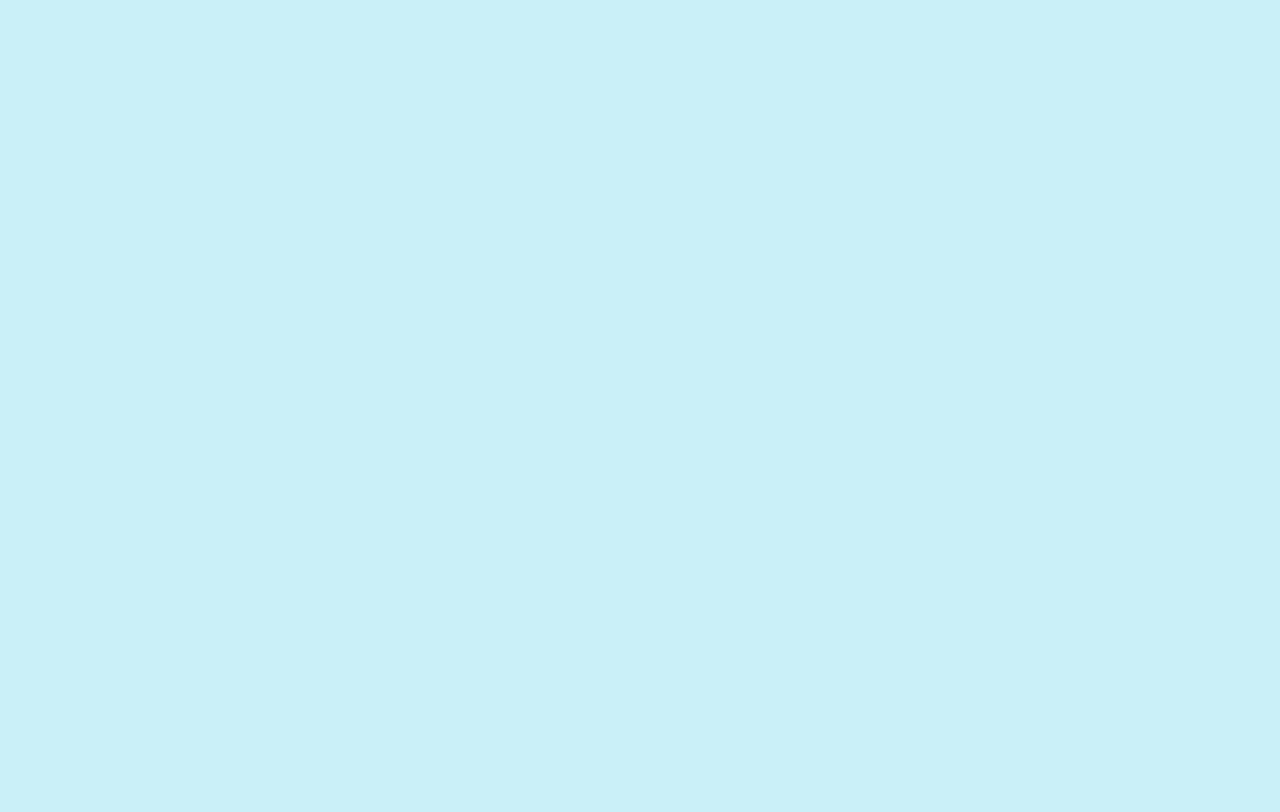
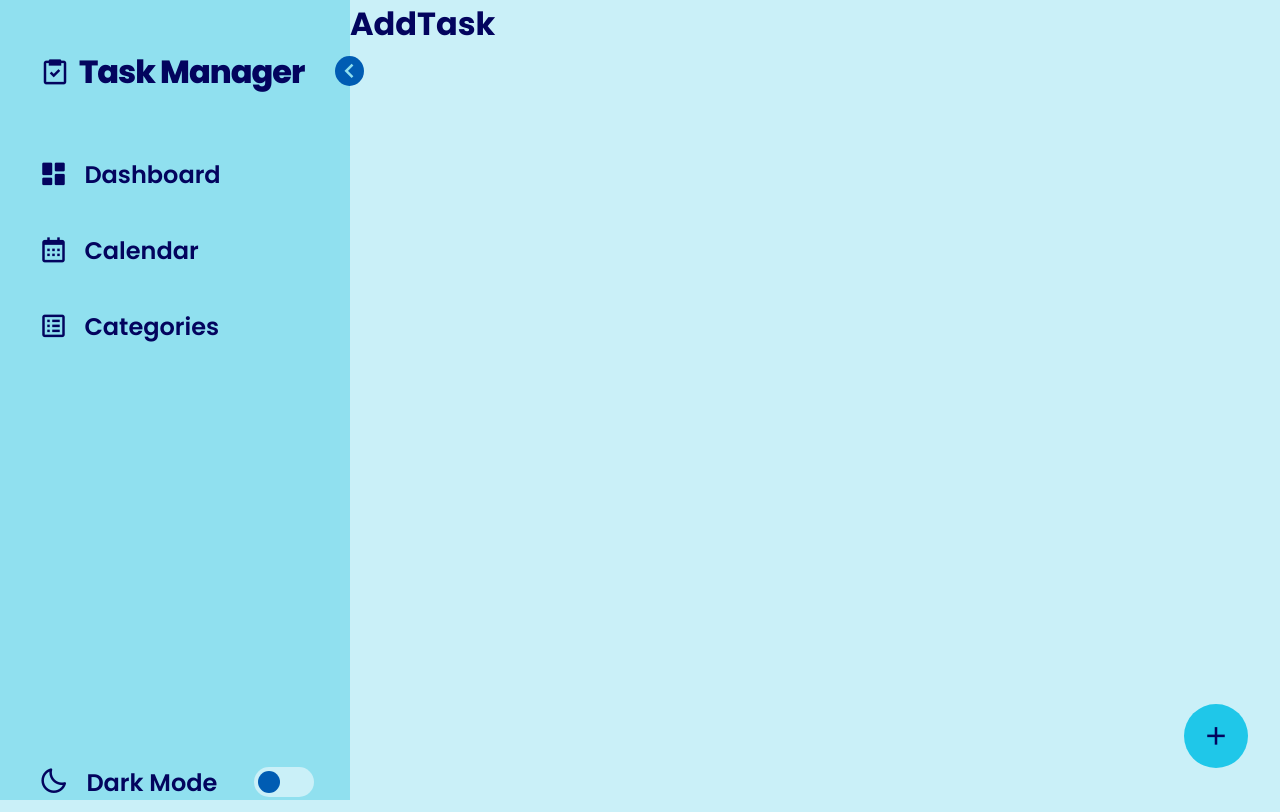
Before and after one commit to WaltsonZh/Organask, a React (Vite) app: page /addtask in a window 1280 px wide. Before the commit this address had no page. Built offline with nearby package versions, Linux system fonts and the light colour scheme.

Commit message:
fix grid display automation, added AddTask button

```diff
--- a/src/App.jsx
+++ b/src/App.jsx
@@ -1,18 +1,22 @@
 import React from 'react'
-import { BrowserRouter, Routes, Route } from 'react-router-dom'
+import { createBrowserRouter, createRoutesFromElements, Route, RouterProvider } from 'react-router-dom'
 import Layout from './layouts/Layout'
 import Calendar from './pages/Calendar'
 import Dashboard from './pages/Dashboard'
+import Categories from './pages/Categories'
+import AddTask from './pages/AddTask'
 
 export default function App() {
-  return (
-    <BrowserRouter>
-      <Routes>
-        <Route path='/' element={<Layout />}>
-          <Route index element={<Dashboard />} />
-          <Route path='calendar' element={<Calendar />} />
-        </Route>
-      </Routes>
-    </BrowserRouter>
+  const router = createBrowserRouter(
+    createRoutesFromElements(
+      <Route path='/' element={<Layout />}>
+        <Route index element={<Dashboard />} />
+        <Route path='calendar' element={<Calendar />} />
+        <Route path='categories' element={<Categories />} />
+        <Route path='addtask' element={<AddTask />} />
+      </Route>
+    )
   )
+
+  return <RouterProvider router={router} />
 }
--- a/src/components/Sidebar.jsx
+++ b/src/components/Sidebar.jsx
@@ -27,8 +27,12 @@ export default function Sidebar() {
           <span>Dashboard</span>
         </NavLink>
         <NavLink to='calendar' className={({ isActive }) => (isActive ? 'current--page Sidebar--label' : 'Sidebar--label')}>
-          <i className='bx bxs-calendar'></i>
+          <i className='bx bx-calendar'></i>
           <span>Calendar</span>
+        </NavLink>
+        <NavLink to='categories' className={({ isActive }) => (isActive ? 'current--page Sidebar--label' : 'Sidebar--label')}>
+          <i className='bx bx-spreadsheet'></i>
+          <span>Categories</span>
         </NavLink>
         <div className='Sidebar--mode Sidebar--label' onClick={toggleMode}>
           <div className='mode--icon'>
--- a/src/index.css
+++ b/src/index.css
@@ -31,6 +31,7 @@ body.Dark {
 
 #root {
   display: flex;
+  position: relative;
 }
 
 .bx {
@@ -88,8 +89,8 @@ body.Dark {
 .Sidebar--menu {
   margin: 2em 0;
   display: grid;
-  grid-template-rows: auto repeat(1, 1fr) auto ;
   gap: 1em;
+  grid-template-rows: repeat(auto-fill, minmax(60px, 1fr));
   height: 100%;
 }
 
@@ -103,10 +104,7 @@ body.Dark {
   cursor: pointer;
   color: var(--text-color);
   text-decoration: none;
-}
-
-.Sidebar.fold .Sidebar--label {
-  width: 76px;
+  overflow: hidden;
 }
 
 .Sidebar--label span {
@@ -123,6 +121,7 @@ body.Dark {
 }
 
 .Sidebar--mode {
+  grid-row: -1;
   position: relative;
   display: flex;
 }
@@ -189,3 +188,22 @@ body.Dark .mode--icon .bx-moon {
 body.Dark .switch::before {
   left: 33px;
 }
+
+.AddTask--btn {
+  position: absolute;
+  right: 2em;
+  bottom: 2em;
+  width: 4em;
+  height: 4em;
+  background: var(--highlight-color);
+  color: var(--primary-color);
+  display: flex;
+  justify-content: center;
+  align-items: center;
+  text-decoration: none;
+  border-radius: 50%;
+}
+
+.remove {
+  opacity: 0;
+}
--- a/src/layouts/Layout.jsx
+++ b/src/layouts/Layout.jsx
@@ -1,12 +1,15 @@
 import React from 'react'
 import Sidebar from '../components/Sidebar'
-import { Outlet } from 'react-router-dom'
+import { Outlet, NavLink } from 'react-router-dom'
 
 export default function Layout() {
   return (
     <>
       <Sidebar />
       <Outlet />
+      <NavLink to='addtask' className='AddTask--btn'>
+        <i className='bx bx-plus'></i>
+      </NavLink>
     </>
   )
 }
--- /dev/null
+++ b/src/pages/AddTask.jsx
@@ -0,0 +1,9 @@
+import React from 'react'
+
+export default function AddTask() {
+  return (
+    <div>
+      <h1>AddTask</h1>
+    </div>
+  )
+}
--- /dev/null
+++ b/src/pages/Categories.jsx
@@ -0,0 +1,9 @@
+import React from 'react'
+
+export default function Categories() {
+  return (
+    <div>
+      <h1>Categories</h1>
+    </div>
+  )
+}
```
